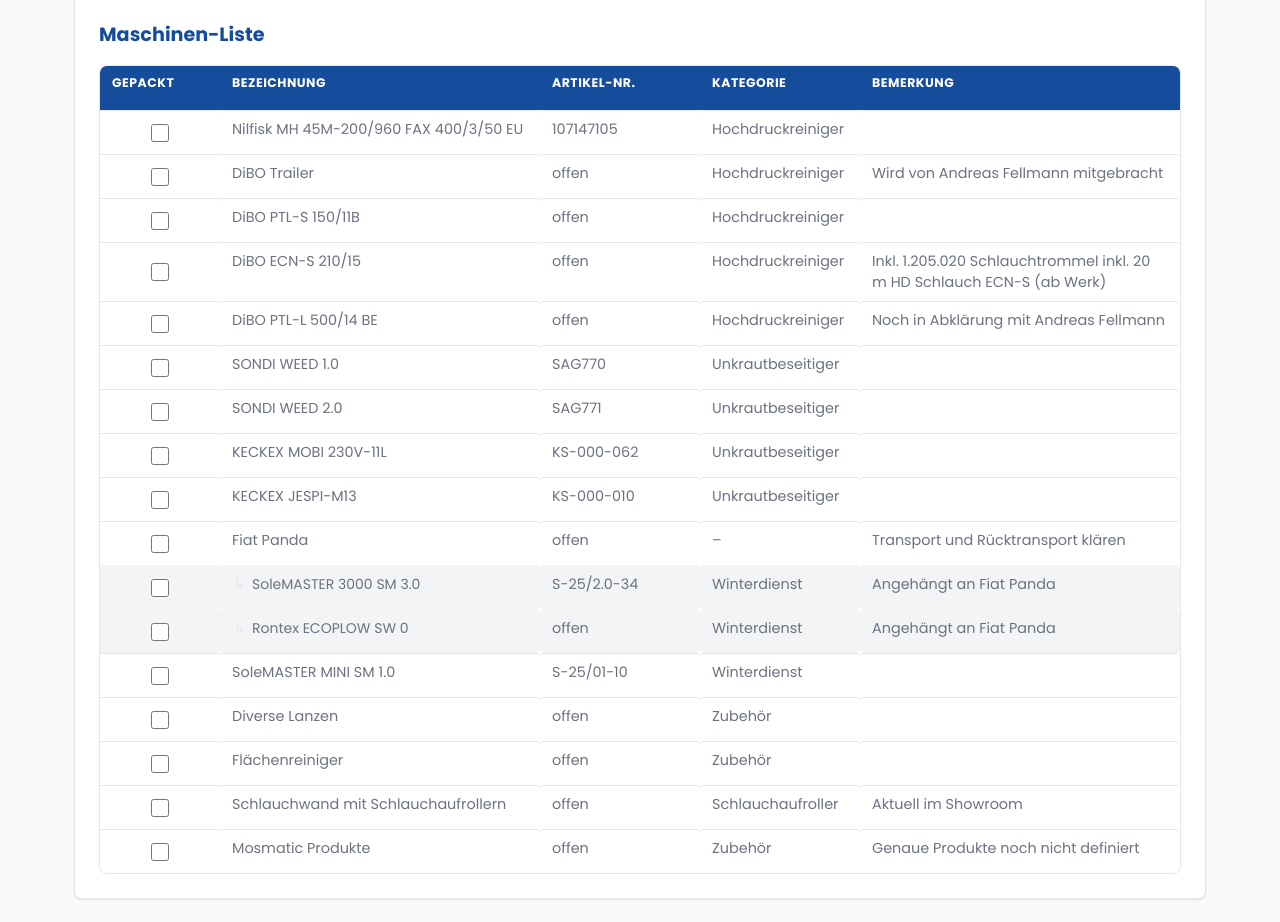
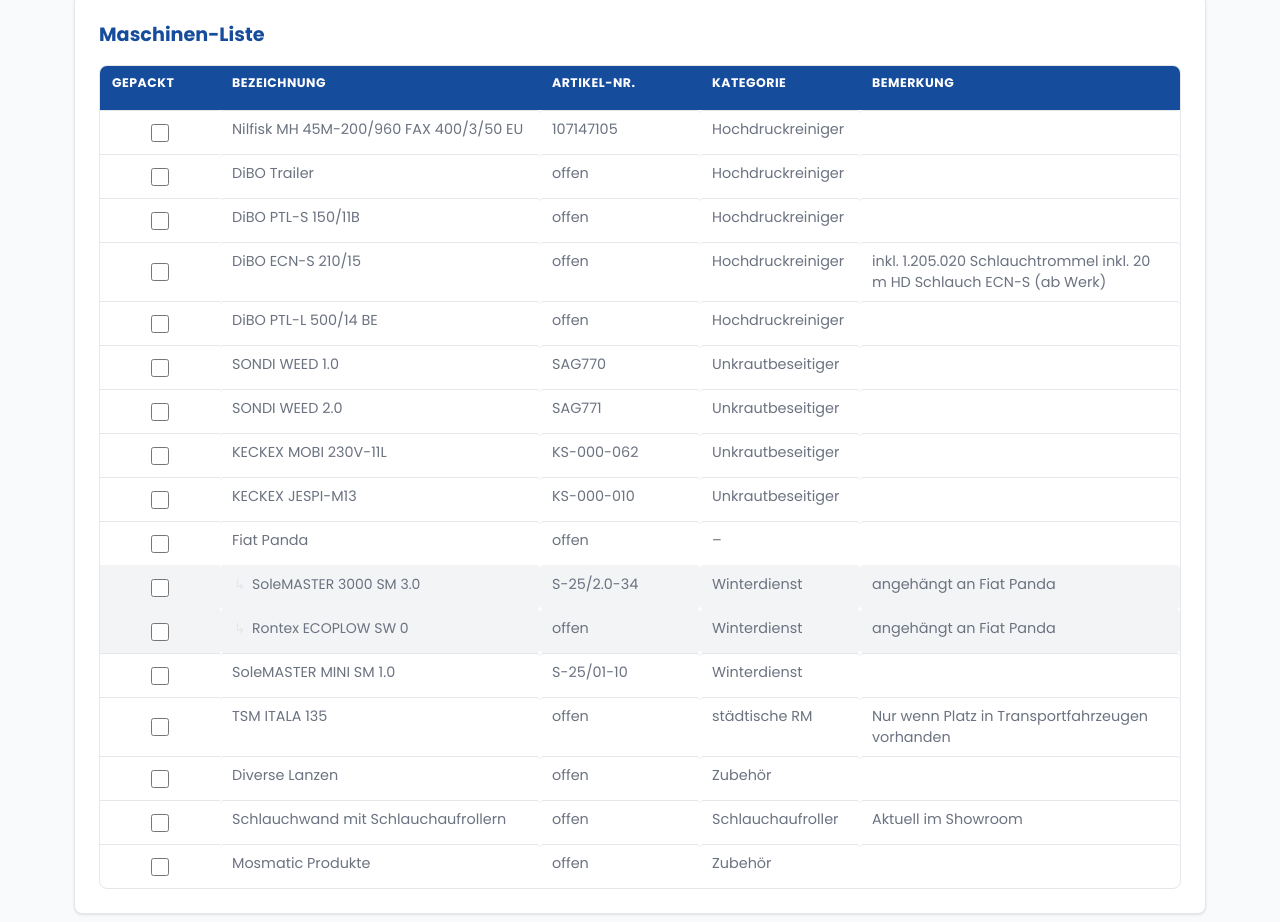
Before and after one commit to OlgaTsyplakova/suisse-public-sondiintern, a plain HTML site: page sondi-aussenstand.html in a window 1280 px wide. Shown: the part 630-1552 px from the top of the page. Drawn offline with Linux system fonts and the light colour scheme; no server answers.

Commit message:
Add files via upload

```diff
--- a/sondi-aussenstand.html
+++ b/sondi-aussenstand.html
@@ -77,22 +77,22 @@
             <span role="columnheader">Bemerkung</span>
           </div>
           <div role="row"><span><input type="checkbox" data-check="packed-nilfisk-mh45"></span><span>Nilfisk MH 45M-200/960 FAX 400/3/50 EU</span><span>107147105</span><span>Hochdruckreiniger</span><span></span></div>
-          <div role="row"><span><input type="checkbox" data-check="packed-dibo-trailer"></span><span>DiBO Trailer</span><span>offen</span><span>Hochdruckreiniger</span><span>Wird von Andreas Fellmann mitgebracht</span></div>
+          <div role="row"><span><input type="checkbox" data-check="packed-dibo-trailer"></span><span>DiBO Trailer</span><span>offen</span><span>Hochdruckreiniger</span><span></span></div>
           <div role="row"><span><input type="checkbox" data-check="packed-dibo-ptl-s"></span><span>DiBO PTL-S 150/11B</span><span>offen</span><span>Hochdruckreiniger</span><span></span></div>
-          <div role="row"><span><input type="checkbox" data-check="packed-dibo-ecn-s"></span><span>DiBO ECN-S 210/15</span><span>offen</span><span>Hochdruckreiniger</span><span>Inkl. 1.205.020 Schlauchtrommel inkl. 20 m HD Schlauch ECN-S (ab Werk)</span></div>
-          <div role="row"><span><input type="checkbox" data-check="packed-dibo-ptl-l"></span><span>DiBO PTL-L 500/14 BE</span><span>offen</span><span>Hochdruckreiniger</span><span>Noch in Abklärung mit Andreas Fellmann</span></div>
+          <div role="row"><span><input type="checkbox" data-check="packed-dibo-ecn-s"></span><span>DiBO ECN-S 210/15</span><span>offen</span><span>Hochdruckreiniger</span><span>inkl. 1.205.020 Schlauchtrommel inkl. 20 m HD Schlauch ECN-S (ab Werk)</span></div>
+          <div role="row"><span><input type="checkbox" data-check="packed-dibo-ptl-l"></span><span>DiBO PTL-L 500/14 BE</span><span>offen</span><span>Hochdruckreiniger</span><span></span></div>
           <div role="row"><span><input type="checkbox" data-check="packed-sondi-weed-10"></span><span>SONDI WEED 1.0</span><span>SAG770</span><span>Unkrautbeseitiger</span><span></span></div>
           <div role="row"><span><input type="checkbox" data-check="packed-sondi-weed-20"></span><span>SONDI WEED 2.0</span><span>SAG771</span><span>Unkrautbeseitiger</span><span></span></div>
           <div role="row"><span><input type="checkbox" data-check="packed-keckex-mobi"></span><span>KECKEX MOBI 230V-11L</span><span>KS-000-062</span><span>Unkrautbeseitiger</span><span></span></div>
           <div role="row"><span><input type="checkbox" data-check="packed-keckex-jespi"></span><span>KECKEX JESPI-M13</span><span>KS-000-010</span><span>Unkrautbeseitiger</span><span></span></div>
-          <div role="row"><span><input type="checkbox" data-check="packed-fiat-panda"></span><span>Fiat Panda</span><span>offen</span><span>–</span><span>Transport und Rücktransport klären</span></div>
-          <div class="sub-row" role="row"><span><input type="checkbox" data-check="packed-solemaster-3000"></span><span class="sub-item">SoleMASTER 3000 SM 3.0</span><span>S-25/2.0-34</span><span>Winterdienst</span><span>Angehängt an Fiat Panda</span></div>
-          <div class="sub-row" role="row"><span><input type="checkbox" data-check="packed-rontex-ecoplow"></span><span class="sub-item">Rontex ECOPLOW SW 0</span><span>offen</span><span>Winterdienst</span><span>Angehängt an Fiat Panda</span></div>
+          <div role="row"><span><input type="checkbox" data-check="packed-fiat-panda"></span><span>Fiat Panda</span><span>offen</span><span>–</span><span></span></div>
+          <div class="sub-row" role="row"><span><input type="checkbox" data-check="packed-solemaster-3000"></span><span class="sub-item">SoleMASTER 3000 SM 3.0</span><span>S-25/2.0-34</span><span>Winterdienst</span><span>angehängt an Fiat Panda</span></div>
+          <div class="sub-row" role="row"><span><input type="checkbox" data-check="packed-rontex-ecoplow"></span><span class="sub-item">Rontex ECOPLOW SW 0</span><span>offen</span><span>Winterdienst</span><span>angehängt an Fiat Panda</span></div>
           <div role="row"><span><input type="checkbox" data-check="packed-solemaster-mini"></span><span>SoleMASTER MINI SM 1.0</span><span>S-25/01-10</span><span>Winterdienst</span><span></span></div>
+          <div role="row"><span><input type="checkbox" data-check="packed-itala135"></span><span>TSM ITALA 135</span><span>offen</span><span>städtische RM</span><span>Nur wenn Platz in Transportfahrzeugen vorhanden</span></div>
           <div role="row"><span><input type="checkbox" data-check="packed-lanzen"></span><span>Diverse Lanzen</span><span>offen</span><span>Zubehör</span><span></span></div>
-          <div role="row"><span><input type="checkbox" data-check="packed-flaechenreiniger"></span><span>Flächenreiniger</span><span>offen</span><span>Zubehör</span><span></span></div>
           <div role="row"><span><input type="checkbox" data-check="packed-schlauchwand"></span><span>Schlauchwand mit Schlauchaufrollern</span><span>offen</span><span>Schlauchaufroller</span><span>Aktuell im Showroom</span></div>
-          <div role="row"><span><input type="checkbox" data-check="packed-mosmatic-produkte"></span><span>Mosmatic Produkte</span><span>offen</span><span>Zubehör</span><span>Genaue Produkte noch nicht definiert</span></div>
+          <div role="row"><span><input type="checkbox" data-check="packed-mosmatic-produkte"></span><span>Mosmatic Produkte</span><span>offen</span><span>Zubehör</span><span></span></div>
         </div>
       </section>
 
@@ -121,25 +121,24 @@
           </div>
 
           <!-- Stand & Einrichtung -->
-          <div class="row-to-oega" role="row"><span><input type="checkbox" data-check="mat-zelt"></span><span>SONDI Zelt</span><span contenteditable="true" data-field="anz-zelt">1</span><span>Stand &amp; Einrichtung</span><span contenteditable="true" data-field="bem-zelt">Mitnehmen an ÖGA</span></div>
-          <div class="row-to-oega" role="row"><span><input type="checkbox" data-check="mat-fahne"></span><span>SONDI Fahne</span><span contenteditable="true" data-field="anz-fahne">1</span><span>Stand &amp; Einrichtung</span><span contenteditable="true" data-field="bem-fahne">Mitnehmen an ÖGA</span></div>
-          <div class="row-to-oega" role="row"><span><input type="checkbox" data-check="mat-stehtisch"></span><span>Stehtisch</span><span contenteditable="true" data-field="anz-stehtisch">2</span><span>Stand &amp; Einrichtung</span><span contenteditable="true" data-field="bem-stehtisch">Mitnehmen an ÖGA</span></div>
-          <div class="row-to-oega" role="row"><span><input type="checkbox" data-check="mat-stuehle"></span><span>Stühle</span><span contenteditable="true" data-field="anz-stuehle">4</span><span>Stand &amp; Einrichtung</span><span contenteditable="true" data-field="bem-stuehle">Mitnehmen an ÖGA</span></div>
-          <div class="row-to-oega" role="row"><span><input type="checkbox" data-check="mat-bar"></span><span>Bar</span><span contenteditable="true" data-field="anz-bar">1</span><span>Stand &amp; Einrichtung</span><span contenteditable="true" data-field="bem-bar">Mitnehmen an ÖGA</span></div>
-          <div class="row-to-oega" role="row"><span><input type="checkbox" data-check="mat-abfalleimer"></span><span>Abfalleimer</span><span contenteditable="true" data-field="anz-abfalleimer">1</span><span>Stand &amp; Einrichtung</span><span contenteditable="true" data-field="bem-abfalleimer">Mitnehmen an ÖGA</span></div>
-          <div class="row-to-oega" role="row"><span><input type="checkbox" data-check="mat-abfallsaecke"></span><span>Abfallsäcke</span><span contenteditable="true" data-field="anz-abfallsaecke">10</span><span>Stand &amp; Einrichtung</span><span contenteditable="true" data-field="bem-abfallsaecke">Mitnehmen an ÖGA</span></div>
-          <div class="row-to-oega" role="row"><span><input type="checkbox" data-check="mat-prospekthalter"></span><span>Prospekthalter</span><span contenteditable="true" data-field="anz-prospekthalter">1</span><span>Stand &amp; Einrichtung</span><span contenteditable="true" data-field="bem-prospekthalter">Mitnehmen an ÖGA</span></div>
-          <div class="row-to-oega" role="row"><span><input type="checkbox" data-check="mat-liegestuhl"></span><span>SONDI Liegestühl</span><span contenteditable="true" data-field="anz-liegestuhl">1</span><span>Stand &amp; Einrichtung</span><span contenteditable="true" data-field="bem-liegestuhl">Mitnehmen an ÖGA</span></div>
-          <div class="row-to-oega" role="row"><span><input type="checkbox" data-check="mat-verlaengerung"></span><span>Verlängerungskabel &amp; Mehrsteckfachdose</span><span contenteditable="true" data-field="anz-verlaengerung">3</span><span>Stand &amp; Einrichtung</span><span contenteditable="true" data-field="bem-verlaengerung">Mitnehmen an ÖGA</span></div>
-          <div class="row-to-oega" role="row"><span><input type="checkbox" data-check="mat-bildschirm"></span><span>Bildschirm</span><span contenteditable="true" data-field="anz-bildschirm">1</span><span>Stand &amp; Einrichtung</span><span contenteditable="true" data-field="bem-bildschirm">Mitnehmen an ÖGA</span></div>
-          <div class="row-to-oega" role="row"><span><input type="checkbox" data-check="mat-bildschirm-kabel"></span><span>Ladekabel für Bildschirm</span><span contenteditable="true" data-field="anz-bildschirm-kabel">1</span><span>Stand &amp; Einrichtung</span><span contenteditable="true" data-field="bem-bildschirm-kabel">Mitnehmen an ÖGA</span></div>
-          <div class="row-to-oega" role="row"><span><input type="checkbox" data-check="mat-hdmi"></span><span>HDMI Kabel für Bildschirm</span><span contenteditable="true" data-field="anz-hdmi">1</span><span>Stand &amp; Einrichtung</span><span contenteditable="true" data-field="bem-hdmi">Mitnehmen an ÖGA</span></div>
-          <div class="row-to-oega" role="row"><span><input type="checkbox" data-check="mat-tv"></span><span>TV</span><span contenteditable="true" data-field="anz-tv">1</span><span>Stand &amp; Einrichtung</span><span contenteditable="true" data-field="bem-tv">Mitnehmen an ÖGA</span></div>
+          <div role="row"><span><input type="checkbox" data-check="mat-zelt"></span><span>SONDI Zelt</span><span contenteditable="true" data-field="anz-zelt">1</span><span>Stand &amp; Einrichtung</span><span contenteditable="true" data-field="bem-zelt"></span></div>
+          <div role="row"><span><input type="checkbox" data-check="mat-fahne"></span><span>SONDI Fahne</span><span contenteditable="true" data-field="anz-fahne">1</span><span>Stand &amp; Einrichtung</span><span contenteditable="true" data-field="bem-fahne"></span></div>
+          <div role="row"><span><input type="checkbox" data-check="mat-stehtisch"></span><span>Stehtisch</span><span contenteditable="true" data-field="anz-stehtisch">2</span><span>Stand &amp; Einrichtung</span><span contenteditable="true" data-field="bem-stehtisch"></span></div>
+          <div role="row"><span><input type="checkbox" data-check="mat-stuehle"></span><span>Stühle</span><span contenteditable="true" data-field="anz-stuehle">4</span><span>Stand &amp; Einrichtung</span><span contenteditable="true" data-field="bem-stuehle"></span></div>
+          <div role="row"><span><input type="checkbox" data-check="mat-bar"></span><span>Bar</span><span contenteditable="true" data-field="anz-bar">1</span><span>Stand &amp; Einrichtung</span><span contenteditable="true" data-field="bem-bar"></span></div>
+          <div role="row"><span><input type="checkbox" data-check="mat-abfalleimer"></span><span>Abfalleimer</span><span contenteditable="true" data-field="anz-abfalleimer">1</span><span>Stand &amp; Einrichtung</span><span contenteditable="true" data-field="bem-abfalleimer"></span></div>
+          <div role="row"><span><input type="checkbox" data-check="mat-abfallsaecke"></span><span>Abfallsäcke</span><span contenteditable="true" data-field="anz-abfallsaecke">10</span><span>Stand &amp; Einrichtung</span><span contenteditable="true" data-field="bem-abfallsaecke"></span></div>
+          <div role="row"><span><input type="checkbox" data-check="mat-prospekthalter"></span><span>Prospekthalter</span><span contenteditable="true" data-field="anz-prospekthalter">1</span><span>Stand &amp; Einrichtung</span><span contenteditable="true" data-field="bem-prospekthalter"></span></div>
+          <div role="row"><span><input type="checkbox" data-check="mat-liegestuhl"></span><span>SONDI Liegestühl</span><span contenteditable="true" data-field="anz-liegestuhl">1</span><span>Stand &amp; Einrichtung</span><span contenteditable="true" data-field="bem-liegestuhl"></span></div>
+          <div role="row"><span><input type="checkbox" data-check="mat-verlaengerung"></span><span>Verlängerungskabel &amp; Mehrsteckfachdose</span><span contenteditable="true" data-field="anz-verlaengerung">3</span><span>Stand &amp; Einrichtung</span><span contenteditable="true" data-field="bem-verlaengerung"></span></div>
+          <div role="row"><span><input type="checkbox" data-check="mat-bildschirm"></span><span>Bildschirm</span><span contenteditable="true" data-field="anz-bildschirm">1</span><span>Stand &amp; Einrichtung</span><span contenteditable="true" data-field="bem-bildschirm"></span></div>
+          <div role="row"><span><input type="checkbox" data-check="mat-bildschirm-kabel"></span><span>Ladekabel für Bildschirm</span><span contenteditable="true" data-field="anz-bildschirm-kabel">1</span><span>Stand &amp; Einrichtung</span><span contenteditable="true" data-field="bem-bildschirm-kabel"></span></div>
+          <div role="row"><span><input type="checkbox" data-check="mat-hdmi"></span><span>HDMI Kabel für Bildschirm</span><span contenteditable="true" data-field="anz-hdmi">1</span><span>Stand &amp; Einrichtung</span><span contenteditable="true" data-field="bem-hdmi"></span></div>
+          <div role="row"><span><input type="checkbox" data-check="mat-tv"></span><span>TV</span><span contenteditable="true" data-field="anz-tv">1</span><span>Stand &amp; Einrichtung</span><span contenteditable="true" data-field="bem-tv"></span></div>
 
           <!-- Werbemittel -->
-          <div class="row-to-oega" role="row"><span><input type="checkbox" data-check="mat-maschinenbeschriftungen"></span><span>Maschinenbeschriftungen</span><span contenteditable="true" data-field="anz-maschinenbeschriftungen">10</span><span>Werbemittel</span><span contenteditable="true" data-field="bem-maschinenbeschriftungen">Mitnehmen an ÖGA (16 für ÖGA)</span></div>
+          <div role="row"><span><input type="checkbox" data-check="mat-maschinenbeschriftungen"></span><span>Maschinenbeschriftungen</span><span contenteditable="true" data-field="anz-maschinenbeschriftungen">10</span><span>Werbemittel</span><span contenteditable="true" data-field="bem-maschinenbeschriftungen"></span></div>
           <div role="row"><span><input type="checkbox" data-check="mat-kundengeschenke"></span><span>Kundengeschenke</span><span contenteditable="true" data-field="anz-kundengeschenke"></span><span>Werbemittel</span><span contenteditable="true" data-field="bem-kundengeschenke">Appenzeller Biber &amp; Shots</span></div>
-          <div role="row"><span><input type="checkbox" data-check="mat-visitenkarten"></span><span>Visitenkarten</span><span contenteditable="true" data-field="anz-visitenkarten"></span><span>Werbemittel</span><span contenteditable="true" data-field="bem-visitenkarten">Mitarbeiter sollen mitnehmen</span></div>
 
           <!-- Drucksachen -->
           <div role="row"><span><input type="checkbox" data-check="mat-messeformular"></span><span>Messeformular Blätter (für Leads)</span><span contenteditable="true" data-field="anz-messeformular">100</span><span>Drucksachen</span><span contenteditable="true" data-field="bem-messeformular"></span></div>
@@ -152,7 +151,7 @@
           <div role="row"><span><input type="checkbox" data-check="mat-bro-sondi"></span><span>SONDI Broschüren</span><span contenteditable="true" data-field="anz-bro-sondi">80</span><span>Drucksachen</span><span contenteditable="true" data-field="bem-bro-sondi">50 davon auch für PAG Stand einplanen</span></div>
 
           <!-- Verpflegung -->
-          <div class="row-to-oega" role="row"><span><input type="checkbox" data-check="mat-kaffeemaschine"></span><span>Kaffeemaschine</span><span contenteditable="true" data-field="anz-kaffeemaschine">1</span><span>Verpflegung</span><span contenteditable="true" data-field="bem-kaffeemaschine">Mitnehmen an ÖGA</span></div>
+          <div role="row"><span><input type="checkbox" data-check="mat-kaffeemaschine"></span><span>Kaffeemaschine</span><span contenteditable="true" data-field="anz-kaffeemaschine">1</span><span>Verpflegung</span><span contenteditable="true" data-field="bem-kaffeemaschine"></span></div>
           <div role="row"><span><input type="checkbox" data-check="mat-kaffeekapseln"></span><span>Kaffeekapseln</span><span contenteditable="true" data-field="anz-kaffeekapseln">6 Schachteln</span><span>Verpflegung</span><span contenteditable="true" data-field="bem-kaffeekapseln"></span></div>
           <div role="row"><span><input type="checkbox" data-check="mat-rahm"></span><span>Rahm</span><span contenteditable="true" data-field="anz-rahm">6 Packungen</span><span>Verpflegung</span><span contenteditable="true" data-field="bem-rahm"></span></div>
           <div role="row"><span><input type="checkbox" data-check="mat-zucker"></span><span>Zucker</span><span contenteditable="true" data-field="anz-zucker">2 Pack</span><span>Verpflegung</span><span contenteditable="true" data-field="bem-zucker"></span></div>
@@ -167,14 +166,12 @@
           <div role="row"><span><input type="checkbox" data-check="mat-bostich"></span><span>Bostich &amp; Heftklammer</span><span contenteditable="true" data-field="anz-bostich"></span><span>Diverses</span><span contenteditable="true" data-field="bem-bostich"></span></div>
           <div role="row"><span><input type="checkbox" data-check="mat-schreibzeuge"></span><span>Schreibzeuge</span><span contenteditable="true" data-field="anz-schreibzeuge"></span><span>Diverses</span><span contenteditable="true" data-field="bem-schreibzeuge"></span></div>
           <div role="row"><span><input type="checkbox" data-check="mat-notizblock"></span><span>Notizblöcke</span><span contenteditable="true" data-field="anz-notizblock"></span><span>Diverses</span><span contenteditable="true" data-field="bem-notizblock"></span></div>
-          <div role="row"><span><input type="checkbox" data-check="mat-laptop"></span><span>Laptop</span><span contenteditable="true" data-field="anz-laptop"></span><span>Diverses</span><span contenteditable="true" data-field="bem-laptop">Mitarbeiter sollen mitnehmen</span></div>
-          <div role="row"><span><input type="checkbox" data-check="mat-laptop-kabel"></span><span>Laptop Ladekabel</span><span contenteditable="true" data-field="anz-laptop-kabel"></span><span>Diverses</span><span contenteditable="true" data-field="bem-laptop-kabel">Mitarbeiter sollen mitnehmen</span></div>
           <div role="row"><span><input type="checkbox" data-check="mat-klebeband"></span><span>Klebeband</span><span contenteditable="true" data-field="anz-klebeband"></span><span>Diverses</span><span contenteditable="true" data-field="bem-klebeband"></span></div>
           <div role="row"><span><input type="checkbox" data-check="mat-kabelbinder"></span><span>Kabelbinder</span><span contenteditable="true" data-field="anz-kabelbinder"></span><span>Diverses</span><span contenteditable="true" data-field="bem-kabelbinder"></span></div>
           <div role="row"><span><input type="checkbox" data-check="mat-schere"></span><span>Schere</span><span contenteditable="true" data-field="anz-schere"></span><span>Diverses</span><span contenteditable="true" data-field="bem-schere"></span></div>
-          <div class="row-to-oega" role="row"><span><input type="checkbox" data-check="mat-werkzeugkiste"></span><span>Werkzeugkiste</span><span contenteditable="true" data-field="anz-werkzeugkiste"></span><span>Diverses</span><span contenteditable="true" data-field="bem-werkzeugkiste">Mitnehmen an ÖGA</span></div>
-          <div class="row-to-oega" role="row"><span><input type="checkbox" data-check="mat-silikonspray"></span><span>Silikonspray</span><span contenteditable="true" data-field="anz-silikonspray"></span><span>Diverses</span><span contenteditable="true" data-field="bem-silikonspray">Mitnehmen an ÖGA</span></div>
-          <div class="row-to-oega" role="row"><span><input type="checkbox" data-check="mat-edelstahlspray"></span><span>Edelstahlspray</span><span contenteditable="true" data-field="anz-edelstahlspray"></span><span>Diverses</span><span contenteditable="true" data-field="bem-edelstahlspray">Mitnehmen an ÖGA</span></div>
+          <div role="row"><span><input type="checkbox" data-check="mat-werkzeugkiste"></span><span>Werkzeugkiste</span><span contenteditable="true" data-field="anz-werkzeugkiste"></span><span>Diverses</span><span contenteditable="true" data-field="bem-werkzeugkiste"></span></div>
+          <div role="row"><span><input type="checkbox" data-check="mat-silikonspray"></span><span>Silikonspray</span><span contenteditable="true" data-field="anz-silikonspray"></span><span>Diverses</span><span contenteditable="true" data-field="bem-silikonspray"></span></div>
+          <div role="row"><span><input type="checkbox" data-check="mat-edelstahlspray"></span><span>Edelstahlspray</span><span contenteditable="true" data-field="anz-edelstahlspray"></span><span>Diverses</span><span contenteditable="true" data-field="bem-edelstahlspray"></span></div>
           <div role="row"><span><input type="checkbox" data-check="mat-extra-1"></span><span contenteditable="true" data-field="matname-mat-extra-1"></span><span contenteditable="true" data-field="anz-mat-extra-1"></span><span contenteditable="true" data-field="matkat-mat-extra-1"></span><span contenteditable="true" data-field="bem-mat-extra-1"></span></div>
           <div role="row"><span><input type="checkbox" data-check="mat-extra-2"></span><span contenteditable="true" data-field="matname-mat-extra-2"></span><span contenteditable="true" data-field="anz-mat-extra-2"></span><span contenteditable="true" data-field="matkat-mat-extra-2"></span><span contenteditable="true" data-field="bem-mat-extra-2"></span></div>
           <div role="row"><span><input type="checkbox" data-check="mat-extra-3"></span><span contenteditable="true" data-field="matname-mat-extra-3"></span><span contenteditable="true" data-field="anz-mat-extra-3"></span><span contenteditable="true" data-field="matkat-mat-extra-3"></span><span contenteditable="true" data-field="bem-mat-extra-3"></span></div>
```
Also changed, not shown: index.html (+1 -1 lines), pag-innenstand.html (+1 -8 lines).
